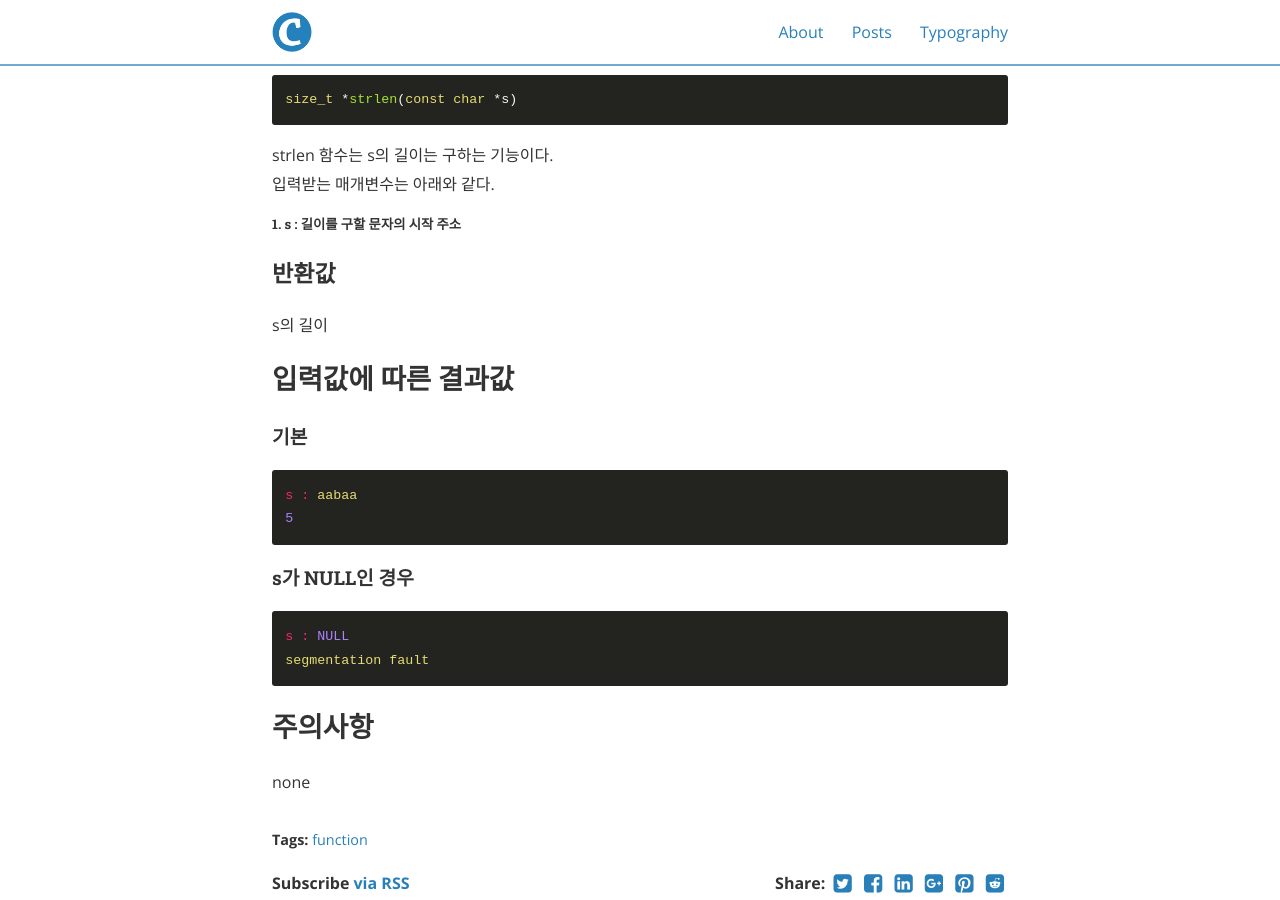
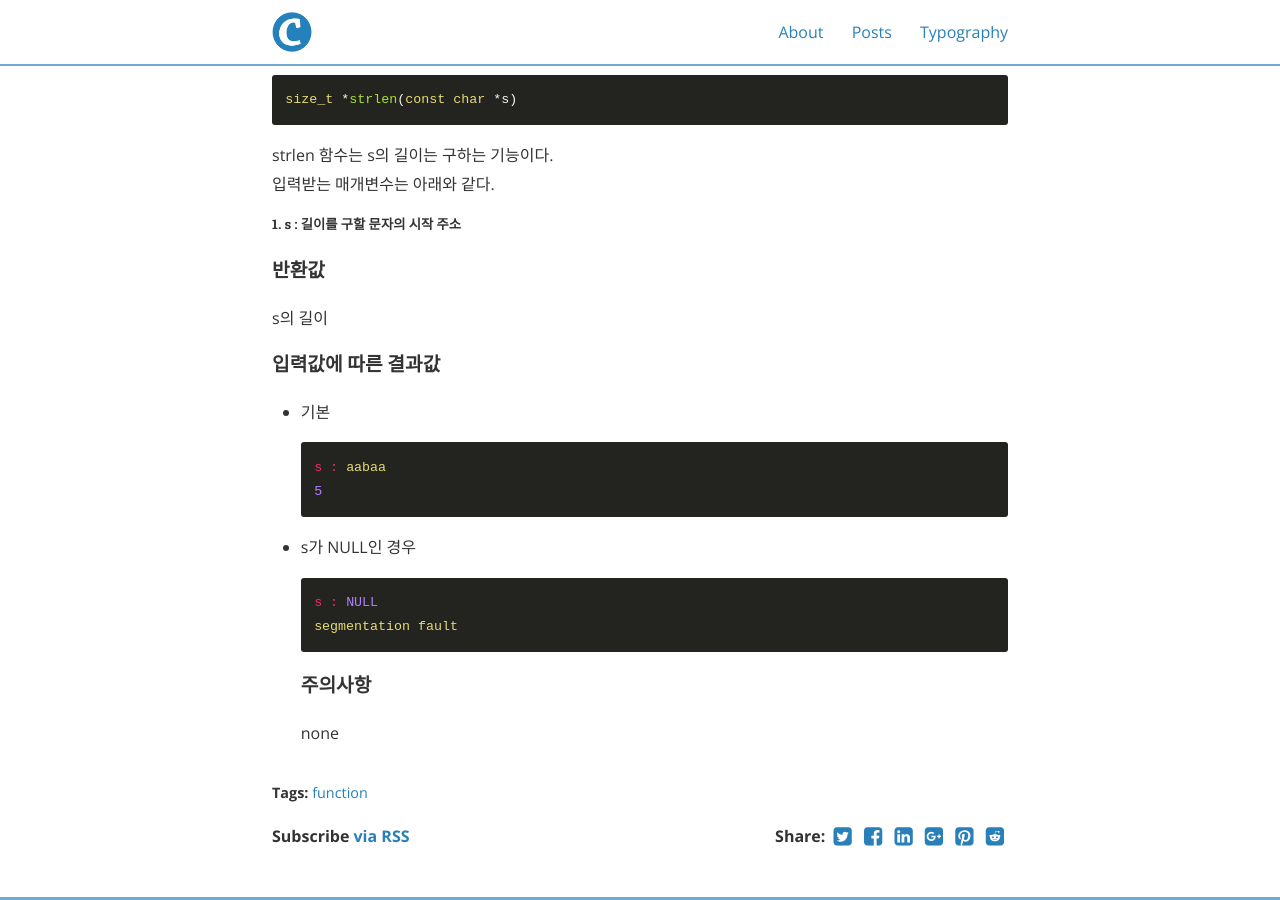
Before and after one commit to xodhksrjqnr/xodhksrjqnr.github.io, a Jekyll site: the page built from _posts/2020-01-01-strlen.md, in a window 1280 px wide and 900 px high, scrolled down 580 px. Built offline with Jekyll 4.4.1, drawn with Linux system fonts in a browser that asks for light colours; nearby versions of some CDN libraries.

````diff
--- a/_posts/2020-01-01-strlen.md
+++ b/_posts/2020-01-01-strlen.md
@@ -18,19 +18,19 @@ strlen 함수는 s의 길이는 구하는 기능이다.<br/>
 
 ##### 1. s : 길이를 구할 문자의 시작 주소
 
-### 반환값
+#### 반환값
 s의 길이
 
-## 입력값에 따른 결과값
-#### 기본
+#### 입력값에 따른 결과값
+* 기본
 ```
 s : aabaa
 5
 ```
-#### s가 NULL인 경우
+* s가 NULL인 경우
 ```
 s : NULL
 segmentation fault
 ```
-## 주의사항
+#### 주의사항
 none<br/>
````
